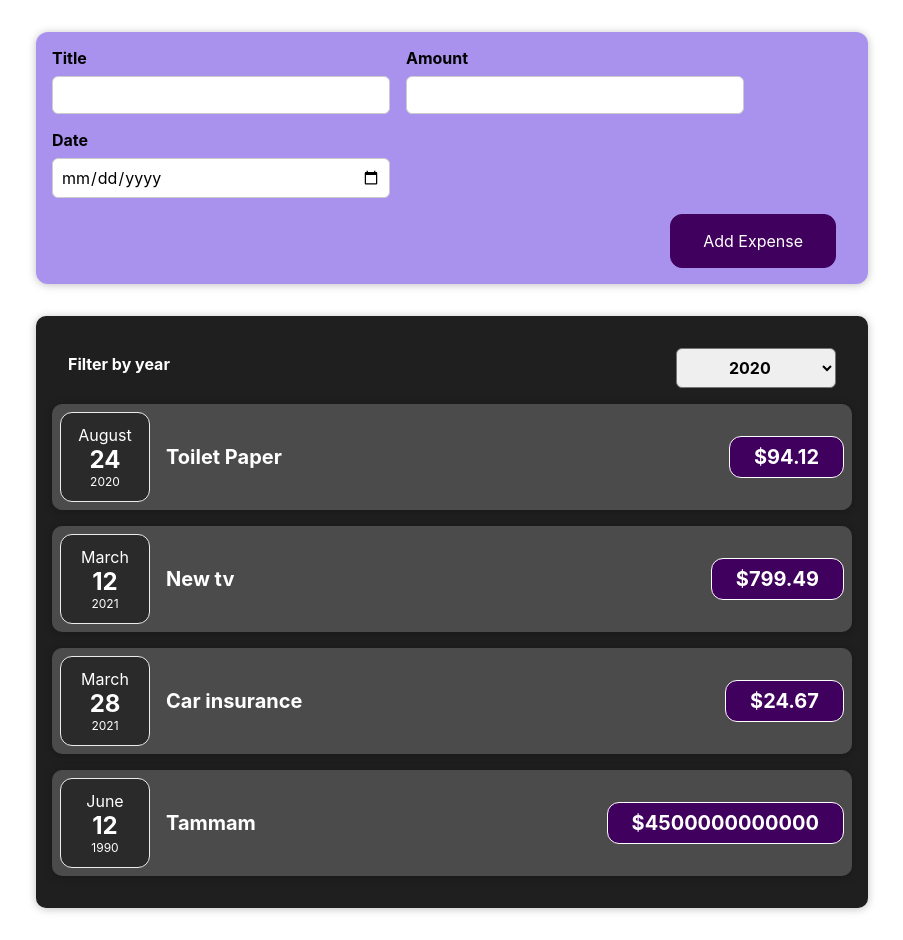
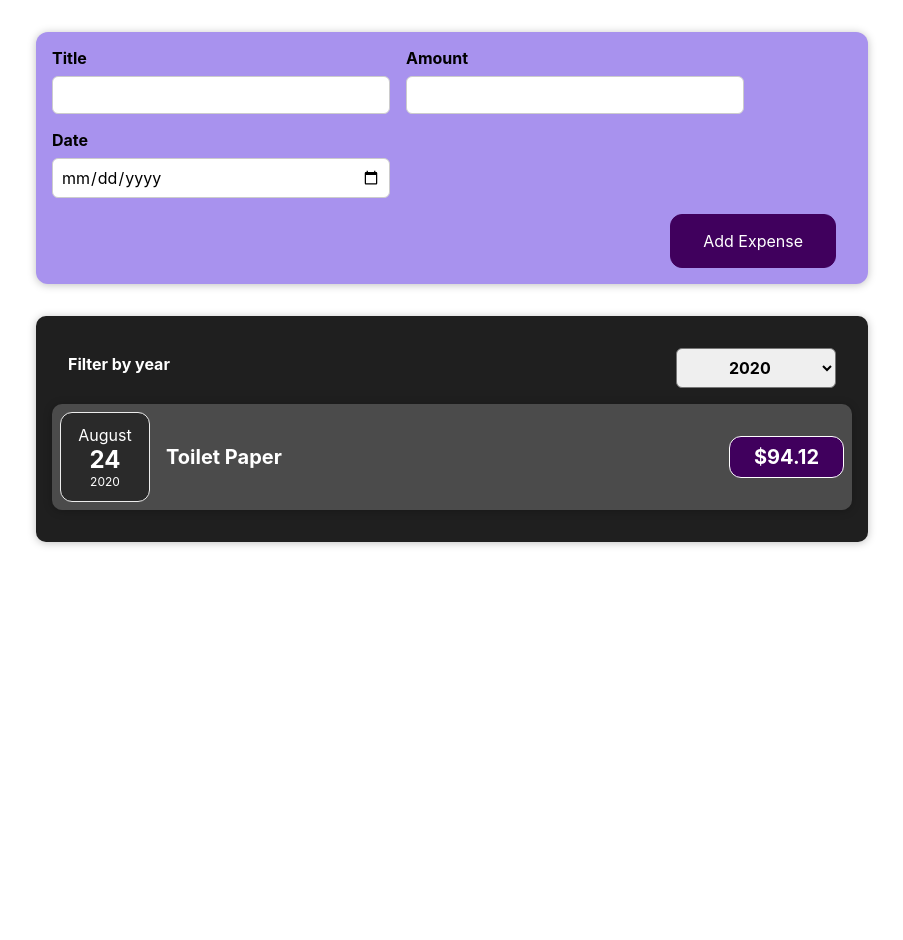
Before and after one commit to Abdu-alyousef/ExpemsesApp, a React (Create React App) app: page / in a window 1280 px wide. Shown: the whole page, without its empty margins (188-1091 px from the left). After the commit the page ends 800 px from the top, so only its background shows below. Built offline with nearby package versions, Linux system fonts and the light colour scheme.

Commit message:
filtered Expenses

```diff
--- a/src/components/Expenses/Expenses.js
+++ b/src/components/Expenses/Expenses.js
@@ -10,6 +10,9 @@
   const filterChangeHandler = (selectedYear) => {
     setFilterYear(selectedYear);
   };
+  const filteredExpenses = props.items.filter(expense => {
+    return expense.date.getFullYear().toString() === filterYear
+  })
   return (
     <div>
       <Card className="expenses">
@@ -17,8 +20,9 @@
           selected={filterYear}
           onChangeFilter={filterChangeHandler}
         />
-        {props.items.map((expense) => (
+        {filteredExpenses.map((expense) => (
           <ExpenseItem
+            key={expense.id}
             title={expense.title}
             amount={expense.amount}
             date={expense.date}
```
